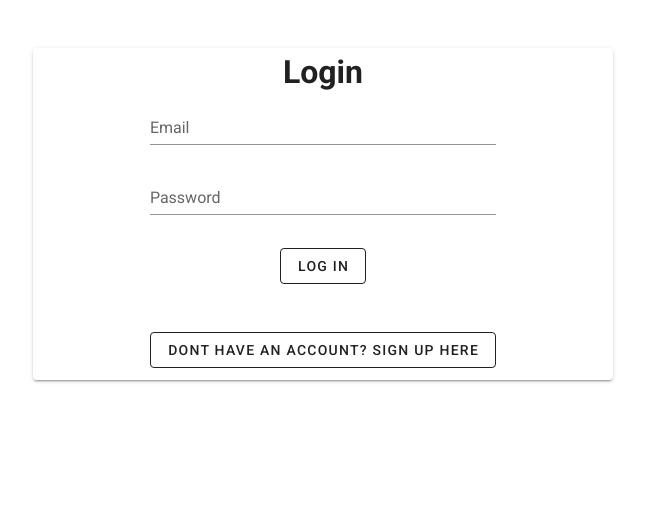
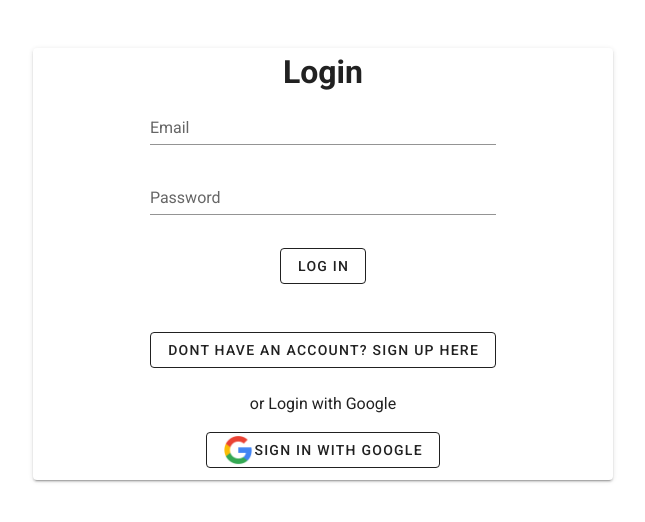
Before and after one commit to chakeera/TodoAppProject, a Vue app: page /#/login in a window 1280 px wide. Shown: the top 522 px of the page, without its empty margins (317-962 px from the left). Built offline with nearby package versions, Linux system fonts and the light colour scheme; no server answers.

Commit message:
google Auth easy shit

```diff
--- a/src/components/Login.vue
+++ b/src/components/Login.vue
@@ -66,6 +66,13 @@
                     >
                       Dont have an account? Sign up here
                     </v-btn>
+                    <br>
+                    <br>
+                    <p class="text-center">or Login with Google</p>
+                    <v-btn @click="googleLogin" outlined>
+                      <img height="30" width='30' alt="Google Logo" src="../assets/google-logo.png">
+                        Sign in with Google
+                      </v-btn>
                   </div>
                 </v-flex>
               </v-form>
@@ -129,8 +136,18 @@ export default {
           this.loginError = 'Invalid Email or Password';
         });
     },
+    googleLogin() {
+      const provider = new firebase.auth.GoogleAuthProvider();
+      // eslint-disable-next-line no-unused-vars
+      firebase.auth().signInWithPopup(provider).then((result) => {
+        this.$router.replace('home');
+      }).catch((err) => {
+        alert(`Oops. ${err.message}`);
+      });
+    },
   },
 };
+
 </script>
 <style>
 </style>
```
Also changed, not shown: src/assets/google-logo.png (added).
